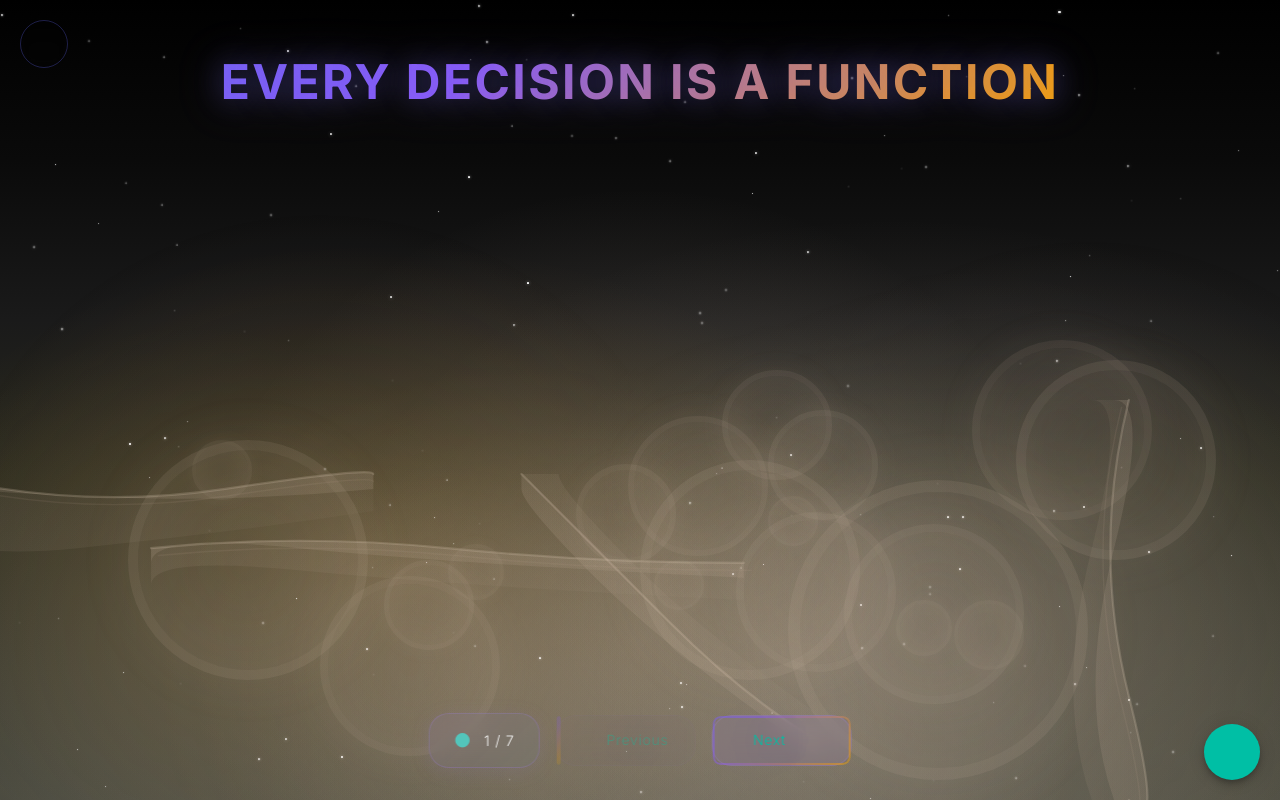
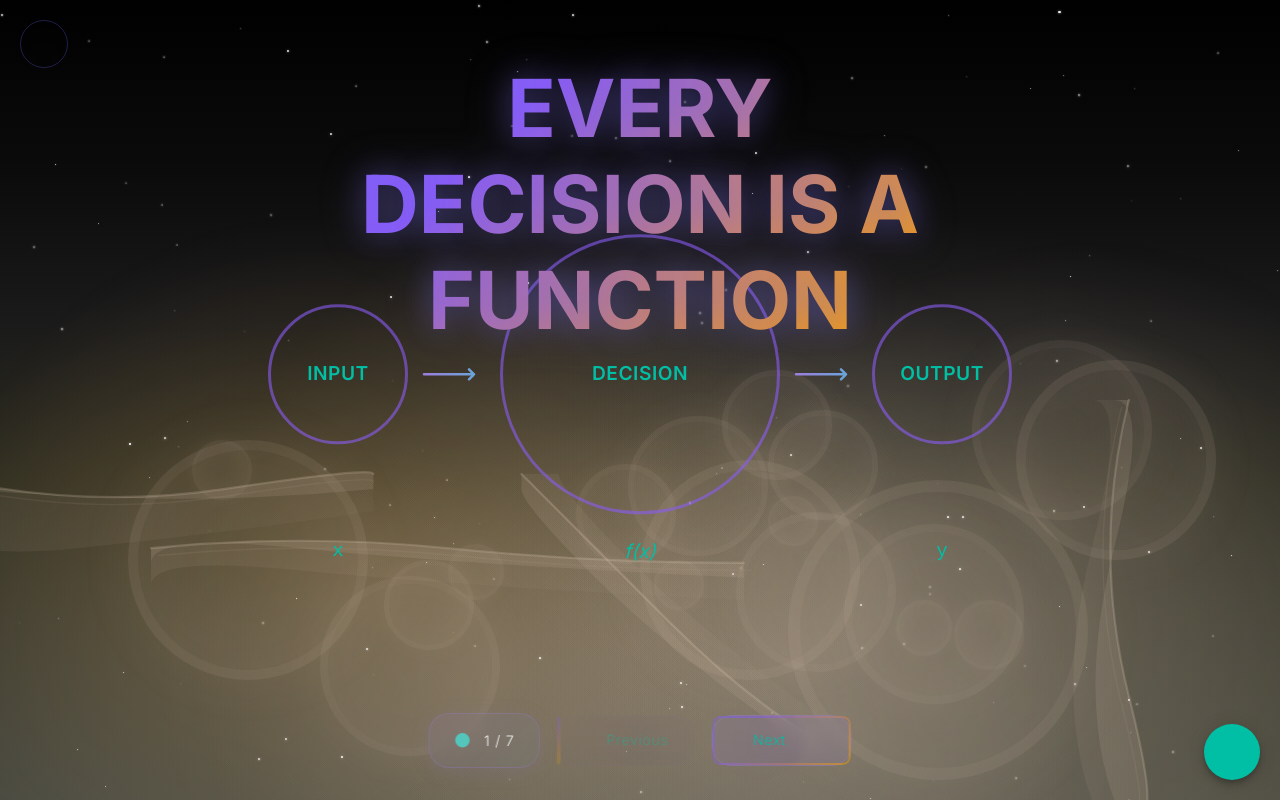
Before and after one commit to zhou-dong/alchemist-ai, a React (Vite) app: page /alchemist-ai/functions-decisions in a window 1280 px wide. Built offline with nearby package versions, Linux system fonts and the light colour scheme; some icons are missing.

Commit message:
Update index.tsx

```diff
--- a/src/pages/functions-decisions/index.tsx
+++ b/src/pages/functions-decisions/index.tsx
@@ -111,16 +111,15 @@ export const FunctionsDecisions = () => {
 
   // Section indices
   const SECTIONS = {
-    HEADING: 0,
+    DIAGRAM: 0,
     SUBTITLE1: 1,
     SUBTITLE2: 2,
-    DIAGRAM: 3,
-    EXAMPLES: 4,
-    GOAL: 5,
-    BUTTONS: 6,
+    EXAMPLES: 3,
+    GOAL: 4,
+    BUTTONS: 5,
   };
 
-  const totalSections = 7;
+  const totalSections = Object.keys(SECTIONS).length + 1;
 
   // Gender-neutral AI colors - warm, organic, human-like
   const aiColors = {
@@ -180,57 +179,56 @@ export const FunctionsDecisions = () => {
       <Fade in={isLoaded} timeout={800}>
         <Box sx={{
           width: '100%',
-          maxWidth: '1200px',
+          height: '100vh',
           textAlign: 'center',
           display: 'flex',
           flexDirection: 'column',
           alignItems: 'center',
+          justifyContent: 'center',
           gap: 3,
           position: 'relative',
           zIndex: 1,
-          py: { xs: 4, md: 6 },
-          pb: { xs: 8, md: 10 },
           border: 'none',
           outline: 'none',
         }}>
 
-          <Slide direction="down" in={currentSection >= SECTIONS.HEADING} timeout={1000}>
-            <Box sx={{ mb: 3, textAlign: 'center' }}>
+          <Box sx={{
+            position: 'absolute',
+            top: { xs: 40, md: 60 },
+            left: '50%',
+            transform: 'translateX(-50%)',
+            zIndex: 3,
+            textAlign: 'center',
+          }}>
             <GradientTypography
-                variant="h3"
+              variant="h2"
               sx={{
+                fontSize: { xs: '2.5rem', md: '4rem', lg: '5rem' },
+                textAlign: 'center',
                 fontWeight: 900,
-                  fontSize: { xs: '2rem', md: '3rem' },
-                  letterSpacing: '0.05em',
-                  lineHeight: 1.4,
-                  // background: `linear-gradient(135deg, ${aiColors.warmPurple}, ${aiColors.softBlue}, ${aiColors.softTeal})`,
                 backgroundSize: '200% 200%',
                 backgroundClip: 'text',
                 WebkitBackgroundClip: 'text',
                 WebkitTextFillColor: 'transparent',
                 animation: 'gradientShift 8s ease infinite',
-                  mb: 2,
                 filter: 'drop-shadow(0 0 20px rgba(155, 126, 222, 0.3))',
               }}
             >
-                {currentSection >= SECTIONS.HEADING && (
-                  <TypingText
-                    text="EVERY DECISION IS A FUNCTION"
-                    speed={0.4}
-                    onComplete={() => setTypingComplete(prev => ({ ...prev, [SECTIONS.HEADING]: true }))}
-                  />
-                )}
+              EVERY DECISION IS A FUNCTION
             </GradientTypography>
           </Box>
-          </Slide>
 
-          <Fade in={currentSection >= SECTIONS.SUBTITLE1} timeout={1000}>
+          <Fade in={currentSection === SECTIONS.SUBTITLE1} timeout={1000}>
             <Box
               sx={{
+                position: 'absolute',
+                top: '50%',
+                left: '50%',
+                transform: 'translate(-50%, -50%)',
                 maxWidth: '700px',
+                width: '90%',
                 fontSize: { xs: '1.1rem', md: '1.3rem' },
                 lineHeight: 1.8,
-                mb: 4,
                 p: { xs: 3, md: 4 },
                 borderRadius: '24px',
                 background: isDarkMode
@@ -239,7 +237,6 @@ export const FunctionsDecisions = () => {
                 backdropFilter: 'blur(10px)',
                 border: `1px solid ${isDarkMode ? 'rgba(155, 126, 222, 0.3)' : 'rgba(171, 142, 238, 0.4)'}`,
                 boxShadow: `0 8px 32px ${isDarkMode ? 'rgba(155, 126, 222, 0.2)' : 'rgba(171, 142, 238, 0.25)'}`,
-                position: 'relative',
                 overflow: 'hidden',
                 '&::before': {
                   content: '""',
@@ -254,10 +251,11 @@ export const FunctionsDecisions = () => {
                 },
               }}
             >
-              {currentSection >= SECTIONS.SUBTITLE1 && (
+              {currentSection === SECTIONS.SUBTITLE1 && (
                 <Typography
                   sx={{
-                    fontWeight: 300,
+                    fontWeight: 400,
+                    fontSize: { xs: '1.1rem', md: '1.3rem' },
                     letterSpacing: '0.02em',
                   }}
                 >
@@ -271,13 +269,17 @@ export const FunctionsDecisions = () => {
             </Box>
           </Fade>
 
-          <Fade in={currentSection >= SECTIONS.SUBTITLE2} timeout={1000}>
+          <Fade in={currentSection === SECTIONS.SUBTITLE2} timeout={1000}>
             <Box
               sx={{
+                position: 'absolute',
+                top: '50%',
+                left: '50%',
+                transform: 'translate(-50%, -50%)',
                 maxWidth: '700px',
+                width: '90%',
                 fontSize: { xs: '1.1rem', md: '1.3rem' },
                 lineHeight: 1.8,
-                mb: 4,
                 p: { xs: 3, md: 4 },
                 borderRadius: '24px',
                 background: isDarkMode
@@ -286,7 +288,6 @@ export const FunctionsDecisions = () => {
                 backdropFilter: 'blur(10px)',
                 border: `1px solid ${isDarkMode ? 'rgba(78, 205, 196, 0.3)' : 'rgba(94, 221, 214, 0.4)'}`,
                 boxShadow: `0 8px 32px ${isDarkMode ? 'rgba(78, 205, 196, 0.2)' : 'rgba(94, 221, 214, 0.25)'}`,
-                position: 'relative',
                 overflow: 'hidden',
                 '&::before': {
                   content: '""',
@@ -301,12 +302,12 @@ export const FunctionsDecisions = () => {
                 },
               }}
             >
-              {currentSection >= SECTIONS.SUBTITLE2 && (
+              {currentSection === SECTIONS.SUBTITLE2 && (
                 <Typography
                   sx={{
-                    color: aiColors.text,
-                    fontWeight: 300,
+                    fontWeight: 400,
                     letterSpacing: '0.02em',
+                    fontSize: { xs: '1.1rem', md: '1.3rem' },
                   }}
                 >
                   <TypingText
@@ -319,16 +320,19 @@ export const FunctionsDecisions = () => {
             </Box>
           </Fade>
           {/* Flow Diagram */}
-          <Fade in={currentSection >= SECTIONS.DIAGRAM} timeout={1000}>
+          <Fade in={currentSection === SECTIONS.DIAGRAM} timeout={1000}>
             <Box
               sx={{
-                width: '100%',
+                position: 'absolute',
+                top: '50%',
+                left: '50%',
+                transform: 'translate(-50%, -50%)',
+                width: '90%',
                 maxWidth: '800px',
                 display: 'flex',
                 flexDirection: 'column',
                 alignItems: 'center',
                 gap: 2,
-                my: 2,
                 px: { xs: 2, md: 4 },
               }}
             >
@@ -343,17 +347,17 @@ export const FunctionsDecisions = () => {
                 }}
               >
                 {/* Input Circle */}
-                <Grow in={currentSection >= SECTIONS.DIAGRAM} timeout={800} style={{ transitionDelay: '200ms' }}>
+                <Grow in={currentSection === SECTIONS.DIAGRAM} timeout={800} style={{ transitionDelay: '200ms' }}>
                   <Box
                     sx={{
-                      width: { xs: '90px', md: '100px' },
-                      height: { xs: '90px', md: '100px' },
+                      width: { xs: '120px', md: '140px' },
+                      height: { xs: '120px', md: '140px' },
                       display: 'flex',
                       flexDirection: 'column',
                       justifyContent: 'center',
                       alignItems: 'center',
                       borderRadius: '50%',
-                      border: `1px solid ${isDarkMode ? 'rgba(139, 92, 246, 0.3)' : 'rgba(99, 102, 241, 0.2)'}`,
+                      border: `3px solid ${isDarkMode ? 'rgba(139, 92, 246, 0.6)' : 'rgba(99, 102, 241, 0.5)'}`,
                       textAlign: 'center',
                       position: 'relative',
                       px: 2,
@@ -361,7 +365,7 @@ export const FunctionsDecisions = () => {
                       cursor: 'pointer',
                       '&:hover': {
                         transform: 'scale(1.15) rotate(5deg)',
-                        border: `2px solid ${isDarkMode ? 'rgba(139, 92, 246, 0.6)' : 'rgba(99, 102, 241, 0.5)'}`,
+                        border: `4px solid ${isDarkMode ? 'rgba(139, 92, 246, 0.9)' : 'rgba(99, 102, 241, 0.8)'}`,
                         boxShadow: `0 0 20px ${isDarkMode ? 'rgba(139, 92, 246, 0.4)' : 'rgba(99, 102, 241, 0.3)'}`,
                       },
                       '&::before': {
@@ -388,7 +392,7 @@ export const FunctionsDecisions = () => {
                     <Typography
                       variant="body2"
                       sx={{
-                        fontSize: { xs: '0.75rem', md: '0.85rem' },
+                        fontSize: { xs: '1rem', md: '1.2rem' },
                         fontWeight: 600,
                         textTransform: 'uppercase',
                         letterSpacing: '0.5px',
@@ -431,17 +435,17 @@ export const FunctionsDecisions = () => {
                 </Box>
 
                 {/* Function/Decision Circle */}
-                <Grow in={currentSection >= SECTIONS.DIAGRAM} timeout={800} style={{ transitionDelay: '400ms' }}>
+                <Grow in={currentSection === SECTIONS.DIAGRAM} timeout={800} style={{ transitionDelay: '400ms' }}>
                   <Box
                     sx={{
-                      width: { xs: '140px', md: '180px' },
-                      height: { xs: '140px', md: '180px' },
+                      width: { xs: '220px', md: '280px' },
+                      height: { xs: '220px', md: '280px' },
                       display: 'flex',
                       flexDirection: 'column',
                       justifyContent: 'center',
                       alignItems: 'center',
                       borderRadius: '50%',
-                      border: `1px solid ${isDarkMode ? 'rgba(139, 92, 246, 0.3)' : 'rgba(99, 102, 241, 0.2)'}`,
+                      border: `3px solid ${isDarkMode ? 'rgba(139, 92, 246, 0.6)' : 'rgba(99, 102, 241, 0.5)'}`,
                       textAlign: 'center',
                       position: 'relative',
                       px: 2,
@@ -449,7 +453,7 @@ export const FunctionsDecisions = () => {
                       cursor: 'pointer',
                       '&:hover': {
                         transform: 'scale(1.2) rotate(-5deg)',
-                        border: `2px solid ${isDarkMode ? 'rgba(139, 92, 246, 0.6)' : 'rgba(99, 102, 241, 0.5)'}`,
+                        border: `4px solid ${isDarkMode ? 'rgba(139, 92, 246, 0.9)' : 'rgba(99, 102, 241, 0.8)'}`,
                         boxShadow: `0 0 30px ${isDarkMode ? 'rgba(139, 92, 246, 0.5)' : 'rgba(99, 102, 241, 0.4)'}`,
                       },
                       '&::before': {
@@ -476,7 +480,7 @@ export const FunctionsDecisions = () => {
                     <Typography
                       variant="body2"
                       sx={{
-                        fontSize: { xs: '0.75rem', md: '0.85rem' },
+                        fontSize: { xs: '1rem', md: '1.2rem' },
                         fontWeight: 600,
                         textTransform: 'uppercase',
                         letterSpacing: '0.5px',
@@ -513,17 +517,17 @@ export const FunctionsDecisions = () => {
                 </Box>
 
                 {/* Output Circle */}
-                <Grow in={currentSection >= SECTIONS.DIAGRAM} timeout={800} style={{ transitionDelay: '600ms' }}>
+                <Grow in={currentSection === SECTIONS.DIAGRAM} timeout={800} style={{ transitionDelay: '600ms' }}>
                   <Box
                     sx={{
-                      width: { xs: '90px', md: '100px' },
-                      height: { xs: '90px', md: '100px' },
+                      width: { xs: '120px', md: '140px' },
+                      height: { xs: '120px', md: '140px' },
                       display: 'flex',
                       flexDirection: 'column',
                       justifyContent: 'center',
                       alignItems: 'center',
                       borderRadius: '50%',
-                      border: `1px solid ${isDarkMode ? 'rgba(139, 92, 246, 0.3)' : 'rgba(99, 102, 241, 0.2)'}`,
+                      border: `3px solid ${isDarkMode ? 'rgba(139, 92, 246, 0.6)' : 'rgba(99, 102, 241, 0.5)'}`,
                       textAlign: 'center',
                       position: 'relative',
                       px: 2,
@@ -531,7 +535,7 @@ export const FunctionsDecisions = () => {
                       cursor: 'pointer',
                       '&:hover': {
                         transform: 'scale(1.15) rotate(5deg)',
-                        border: `2px solid ${isDarkMode ? 'rgba(139, 92, 246, 0.6)' : 'rgba(99, 102, 241, 0.5)'}`,
+                        border: `4px solid ${isDarkMode ? 'rgba(139, 92, 246, 0.9)' : 'rgba(99, 102, 241, 0.8)'}`,
                         boxShadow: `0 0 20px ${isDarkMode ? 'rgba(139, 92, 246, 0.4)' : 'rgba(99, 102, 241, 0.3)'}`,
                       },
                       '&::before': {
@@ -558,7 +562,7 @@ export const FunctionsDecisions = () => {
                     <Typography
                       variant="body2"
                       sx={{
-                        fontSize: { xs: '0.75rem', md: '0.85rem' },
+                        fontSize: { xs: '1rem', md: '1.2rem' },
                         fontWeight: 600,
                         textTransform: 'uppercase',
                         letterSpacing: '0.5px',
@@ -583,7 +587,7 @@ export const FunctionsDecisions = () => {
               >
                 <Box
                   sx={{
-                    width: { xs: '90px', md: '100px' },
+                    width: { xs: '120px', md: '140px' },
                     display: 'flex',
                     justifyContent: 'center'
                   }}
@@ -591,7 +595,7 @@ export const FunctionsDecisions = () => {
                   <Typography
                     variant="body2"
                     sx={{
-                      fontSize: { xs: '0.7rem', md: '0.8rem' },
+                      fontSize: { xs: '1rem', md: '1.2rem' },
                       fontFamily: 'monospace',
                       textAlign: 'center',
                     }}
@@ -605,7 +609,7 @@ export const FunctionsDecisions = () => {
 
                 <Box
                   sx={{
-                    width: { xs: '140px', md: '180px' },
+                    width: { xs: '220px', md: '280px' },
                     display: 'flex',
                     justifyContent: 'center'
                   }}
@@ -613,7 +617,7 @@ export const FunctionsDecisions = () => {
                   <Typography
                     variant="body2"
                     sx={{
-                      fontSize: { xs: '0.65rem', md: '0.75rem' },
+                      fontSize: { xs: '1rem', md: '1.2rem' },
                       fontStyle: 'italic',
                       textAlign: 'center',
                     }}
@@ -627,7 +631,7 @@ export const FunctionsDecisions = () => {
 
                 <Box
                   sx={{
-                    width: { xs: '90px', md: '100px' },
+                    width: { xs: '120px', md: '140px' },
                     display: 'flex',
                     justifyContent: 'center'
                   }}
@@ -635,7 +639,7 @@ export const FunctionsDecisions = () => {
                   <Typography
                     variant="body2"
                     sx={{
-                      fontSize: { xs: '0.7rem', md: '0.8rem' },
+                      fontSize: { xs: '1rem', md: '1.2rem' },
                       fontFamily: 'monospace',
                       textAlign: 'center',
                     }}
@@ -648,17 +652,21 @@ export const FunctionsDecisions = () => {
           </Fade>
 
           {/* Function Examples Section */}
+          {currentSection === SECTIONS.EXAMPLES && (
             <Box
               sx={{
-              mt: 4,
-              width: '100%',
+                position: 'absolute',
+                top: '50%',
+                left: '50%',
+                transform: 'translate(-50%, -50%)',
+                width: '90%',
                 maxWidth: '800px',
                 display: 'flex',
                 flexDirection: 'column',
                 gap: 3,
               }}
             >
-            <Fade in={currentSection >= SECTIONS.EXAMPLES} timeout={1000}>
+              <Fade in={currentSection === SECTIONS.EXAMPLES} timeout={1000}>
                 <Box
                   sx={{
                     fontSize: { xs: '1.3rem', md: '1.6rem' },
@@ -669,7 +677,7 @@ export const FunctionsDecisions = () => {
                     letterSpacing: '0.05em',
                   }}
                 >
-                {currentSection >= SECTIONS.EXAMPLES && (
+                  {currentSection === SECTIONS.EXAMPLES && (
                     <TypingText
                       text="Examples"
                       speed={0.5}
@@ -680,7 +688,7 @@ export const FunctionsDecisions = () => {
               </Fade>
 
               {/* Example 1 */}
-            <Slide direction="right" in={currentSection >= SECTIONS.EXAMPLES} timeout={800}>
+              <Slide direction="right" in={currentSection === SECTIONS.EXAMPLES} timeout={800}>
                 <Box
                   sx={{
                     p: { xs: 2, md: 3 },
@@ -700,7 +708,7 @@ export const FunctionsDecisions = () => {
                         mb: 2,
                       }}
                     >
-                    {currentSection >= SECTIONS.EXAMPLES && typingComplete[SECTIONS.EXAMPLES] && (
+                      {currentSection === SECTIONS.EXAMPLES && typingComplete[SECTIONS.EXAMPLES] && (
                         <TypingText
                           text="If it's raining (input), I take an umbrella (output)."
                           speed={1.0}
@@ -730,7 +738,7 @@ export const FunctionsDecisions = () => {
               </Slide>
 
               {/* Example 2 */}
-            <Slide direction="right" in={currentSection >= SECTIONS.EXAMPLES} timeout={800} style={{ transitionDelay: '300ms' }}>
+              <Slide direction="right" in={currentSection === SECTIONS.EXAMPLES} timeout={800} style={{ transitionDelay: '300ms' }}>
                 <Box
                   sx={{
                     p: { xs: 2, md: 3 },
@@ -750,7 +758,7 @@ export const FunctionsDecisions = () => {
                         mb: 2,
                       }}
                     >
-                    {currentSection >= SECTIONS.EXAMPLES && typingComplete[SECTIONS.EXAMPLES] && (
+                      {currentSection === SECTIONS.EXAMPLES && typingComplete[SECTIONS.EXAMPLES] && (
                         <TypingText
                           text="If score > 60, pass, else fail."
                           speed={1.0}
@@ -780,7 +788,7 @@ export const FunctionsDecisions = () => {
               </Slide>
 
               {/* Example 3 */}
-            <Slide direction="right" in={currentSection >= SECTIONS.EXAMPLES} timeout={800} style={{ transitionDelay: '600ms' }}>
+              <Slide direction="right" in={currentSection === SECTIONS.EXAMPLES} timeout={800} style={{ transitionDelay: '600ms' }}>
                 <Box
                   sx={{
                     p: { xs: 2, md: 3 },
@@ -800,7 +808,7 @@ export const FunctionsDecisions = () => {
                         mb: 2,
                       }}
                     >
-                    {currentSection >= SECTIONS.EXAMPLES && typingComplete[SECTIONS.EXAMPLES] && (
+                      {currentSection === SECTIONS.EXAMPLES && typingComplete[SECTIONS.EXAMPLES] && (
                         <TypingText
                           text="In sports: if distance < 3 meters, shoot; else pass."
                           speed={1.0}
@@ -829,9 +837,18 @@ export const FunctionsDecisions = () => {
                 </Box>
               </Slide>
             </Box>
+          )}
 
-          <Fade in={currentSection >= SECTIONS.BUTTONS} timeout={800}>
-            <Box sx={{ display: 'flex', gap: 2, mt: 3 }}>
+          <Fade in={currentSection === SECTIONS.BUTTONS} timeout={800}>
+            <Box sx={{
+              position: 'absolute',
+              top: '50%',
+              left: '50%',
+              transform: 'translate(-50%, -50%)',
+              display: 'flex',
+              gap: 2,
+              flexDirection: { xs: 'column', sm: 'row' },
+            }}>
               <GradientButton
                 size="medium"
                 onClick={() => navigate('/alchemist-ai/roadmap?step=0')}
```
Lines whose indentation alone changed are shown as unchanged.
